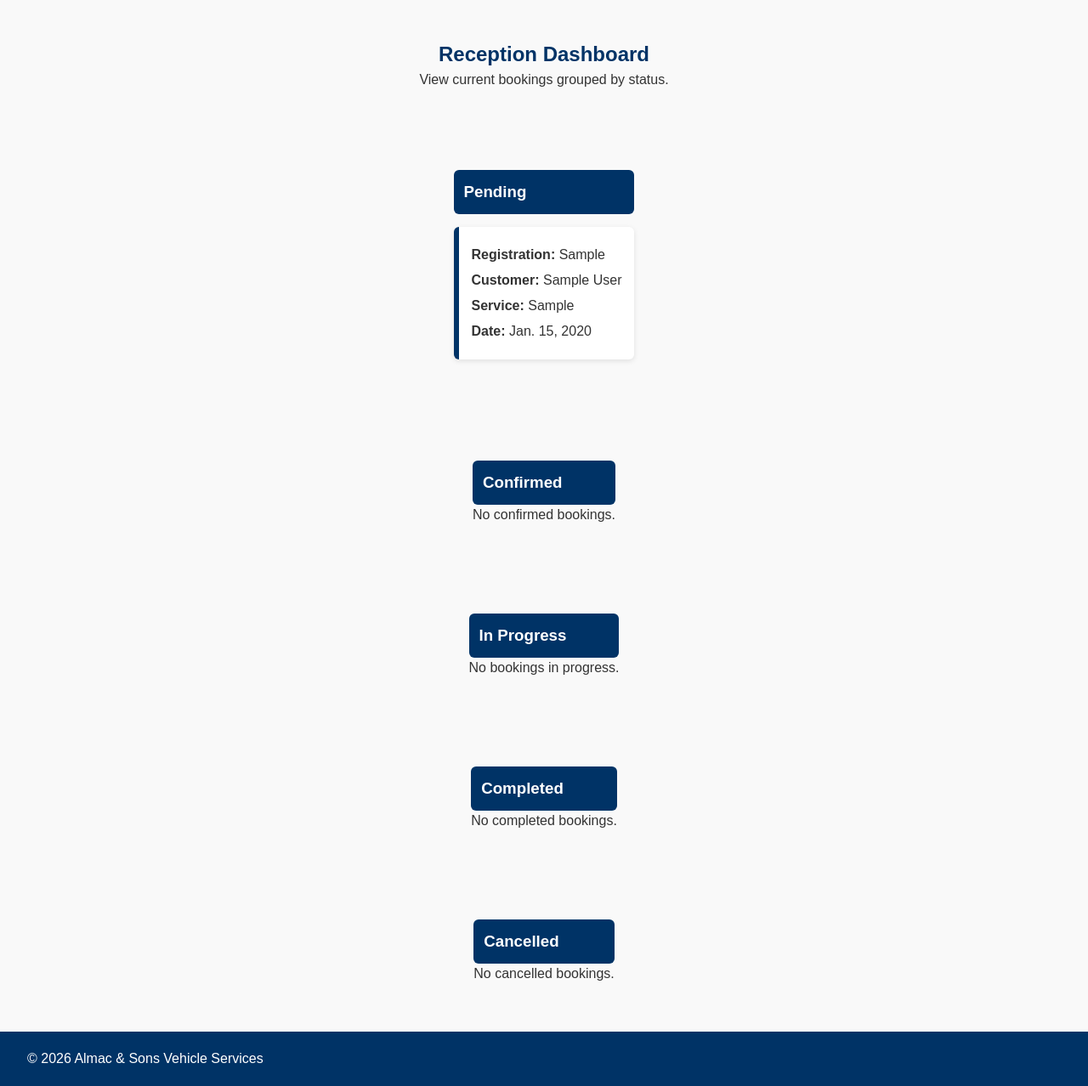
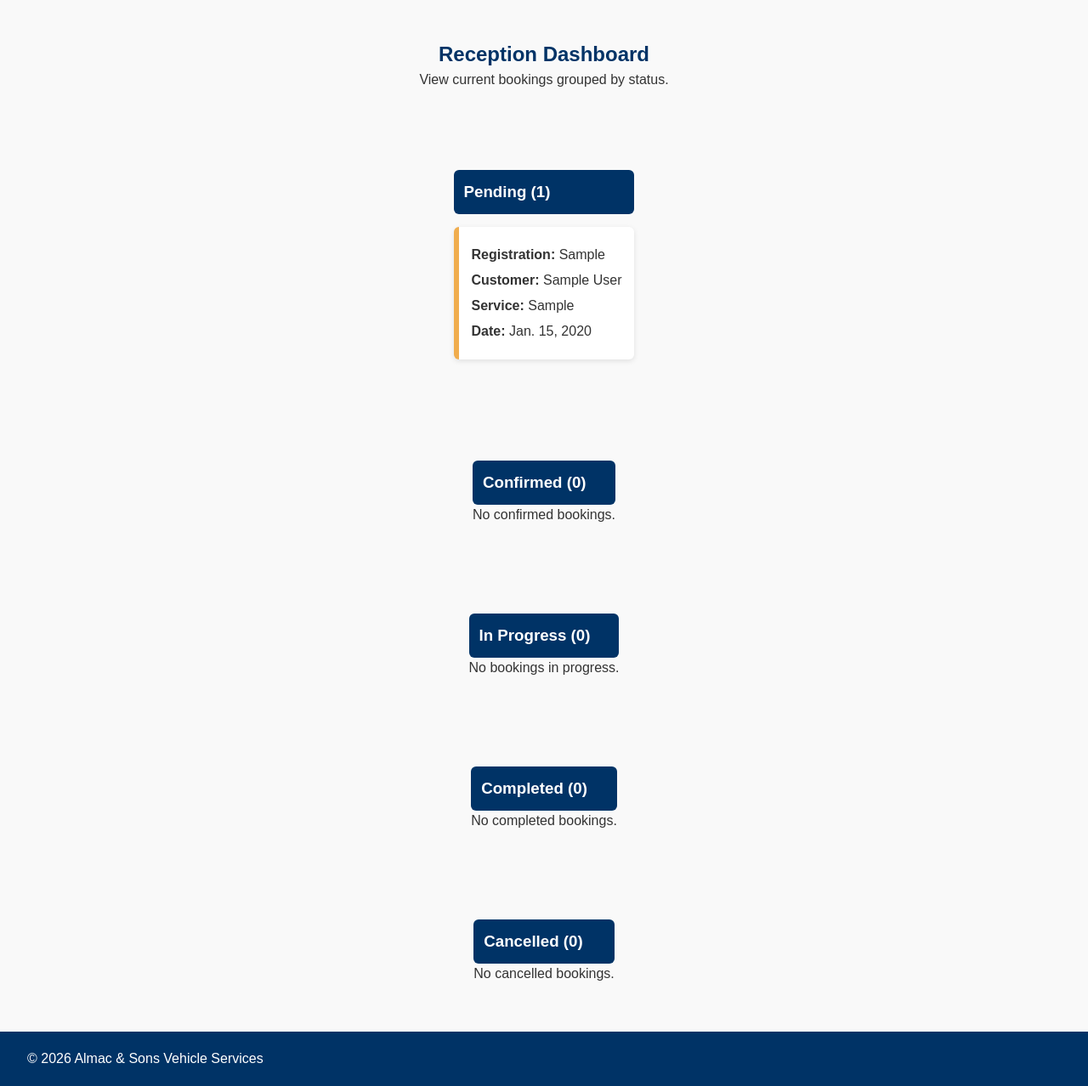
Before and after one commit to Reme65/almac-and-sons-garage-management, a Django app: page /dashboard/ in a window 1280 px wide. Shown: the part 60-1338 px from the top of the page at 85% size. Run offline with Django 4.2, Linux system fonts and the light colour scheme; tables that the repository leaves empty hold one stand-in row (values such as "Sample post").

Commit message:
Improve reception dashboard with booking counts and status styling

```diff
--- a/static/css/styles.css
+++ b/static/css/styles.css
@@ -468,3 +468,23 @@ button:hover {
 .booking-card p {
   margin: 6px 0;
 }
+
+.pending-card {
+    border-left-color: #f0ad4e;
+}
+
+.confirmed-card {
+    border-left-color: #28a745;
+}
+
+.in-progress-card {
+    border-left-color: #007bff;
+}
+
+.completed-card {
+    border-left-color: #155724;
+}
+
+.cancelled-card {
+    border-left-color: #dc3545;
+}
--- a/templates/dashboard.html
+++ b/templates/dashboard.html
@@ -31,10 +31,10 @@
   </section>
 
   <section class="dashboard-section">
-    <h3>Pending</h3>
+    <h3>Pending ({{ pending_bookings|length }})</h3>
 
     {% for booking in pending_bookings %}
-      <article class="booking-card">
+      <article class="booking-card pending-card">
         <p><strong>Registration:</strong> {{ booking.vehicle_registration }}</p>
         <p><strong>Customer:</strong> {{ booking.vehicle.customer }}</p>
         <p><strong>Service:</strong> {{ booking.service_required }}</p>
@@ -46,10 +46,10 @@
   </section>
 
   <section class="dashboard-section">
-    <h3>Confirmed</h3>
+    <h3>Confirmed ({{ confirmed_bookings|length }})</h3>
 
     {% for booking in confirmed_bookings %}
-      <article class="booking-card">
+      <article class="booking-card confirmed-card">
         <p><strong>Registration:</strong> {{ booking.vehicle_registration }}</p>
         <p><strong>Customer:</strong> {{ booking.vehicle.customer }}</p>
         <p><strong>Service:</strong> {{ booking.service_required }}</p>
@@ -61,10 +61,10 @@
   </section>
 
   <section class="dashboard-section">
-    <h3>In Progress</h3>
+    <h3>In Progress ({{ in_progress_bookings|length }})</h3>
 
     {% for booking in in_progress_bookings %}
-      <article class="booking-card">
+      <article class="booking-card in-progress-card">
         <p><strong>Registration:</strong> {{ booking.vehicle_registration }}</p>
         <p><strong>Customer:</strong> {{ booking.vehicle.customer }}</p>
         <p><strong>Service:</strong> {{ booking.service_required }}</p>
@@ -76,10 +76,10 @@
   </section>
 
   <section class="dashboard-section">
-    <h3>Completed</h3>
+    <h3>Completed ({{ completed_bookings|length }})</h3>
 
     {% for booking in completed_bookings %}
-      <article class="booking-card">
+      <article class="booking-card completed-card">
         <p><strong>Registration:</strong> {{ booking.vehicle_registration }}</p>
         <p><strong>Customer:</strong> {{ booking.vehicle.customer }}</p>
         <p><strong>Service:</strong> {{ booking.service_required }}</p>
@@ -91,10 +91,10 @@
   </section>
 
   <section class="dashboard-section">
-    <h3>Cancelled</h3>
+    <h3>Cancelled ({{ cancelled_bookings|length }})</h3>
 
     {% for booking in cancelled_bookings %}
-      <article class="booking-card">
+      <article class="booking-card cancelled-card">
         <p><strong>Registration:</strong> {{ booking.vehicle_registration }}</p>
         <p><strong>Customer:</strong> {{ booking.vehicle.customer }}</p>
         <p><strong>Service:</strong> {{ booking.service_required }}</p>
```
